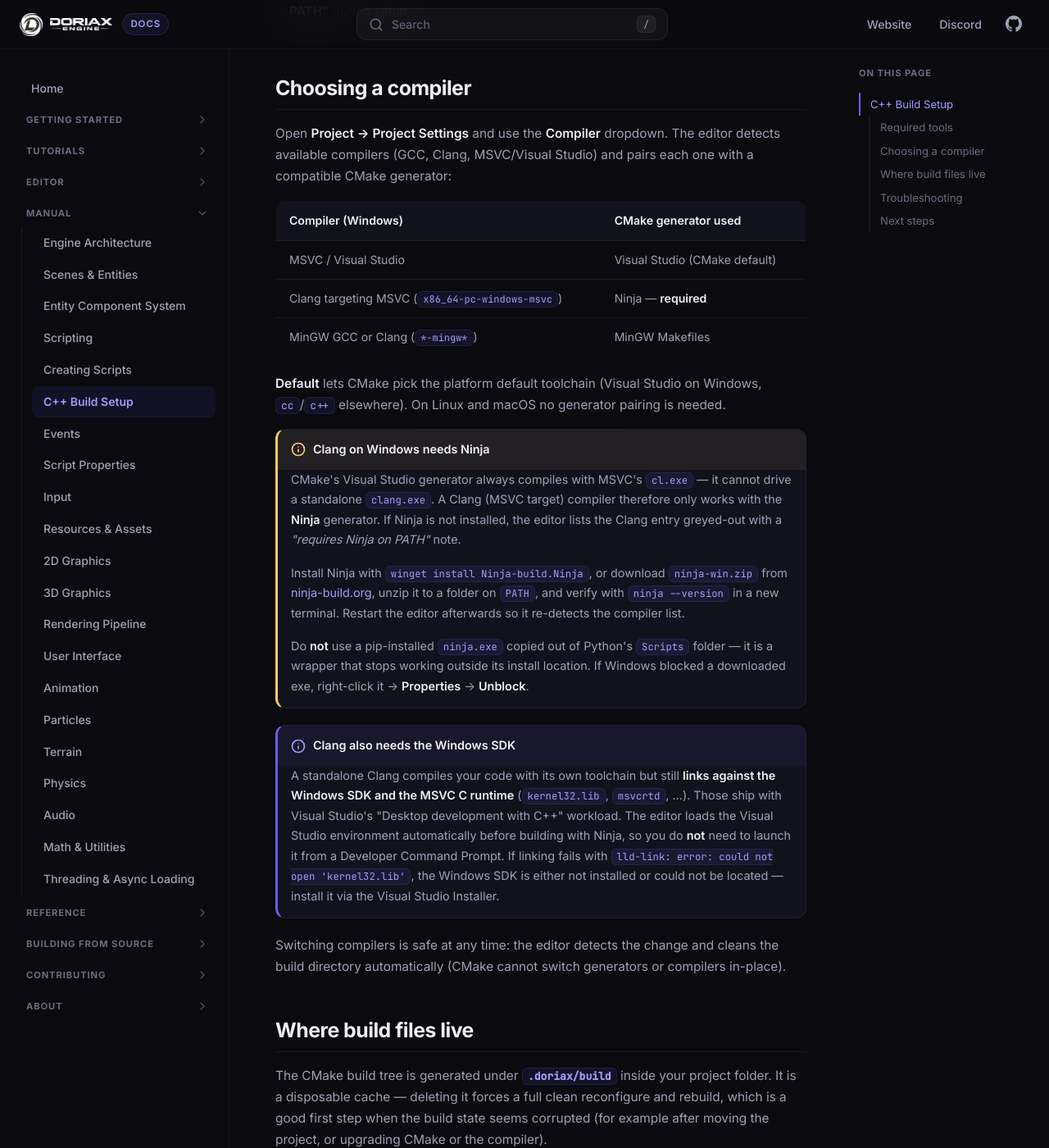
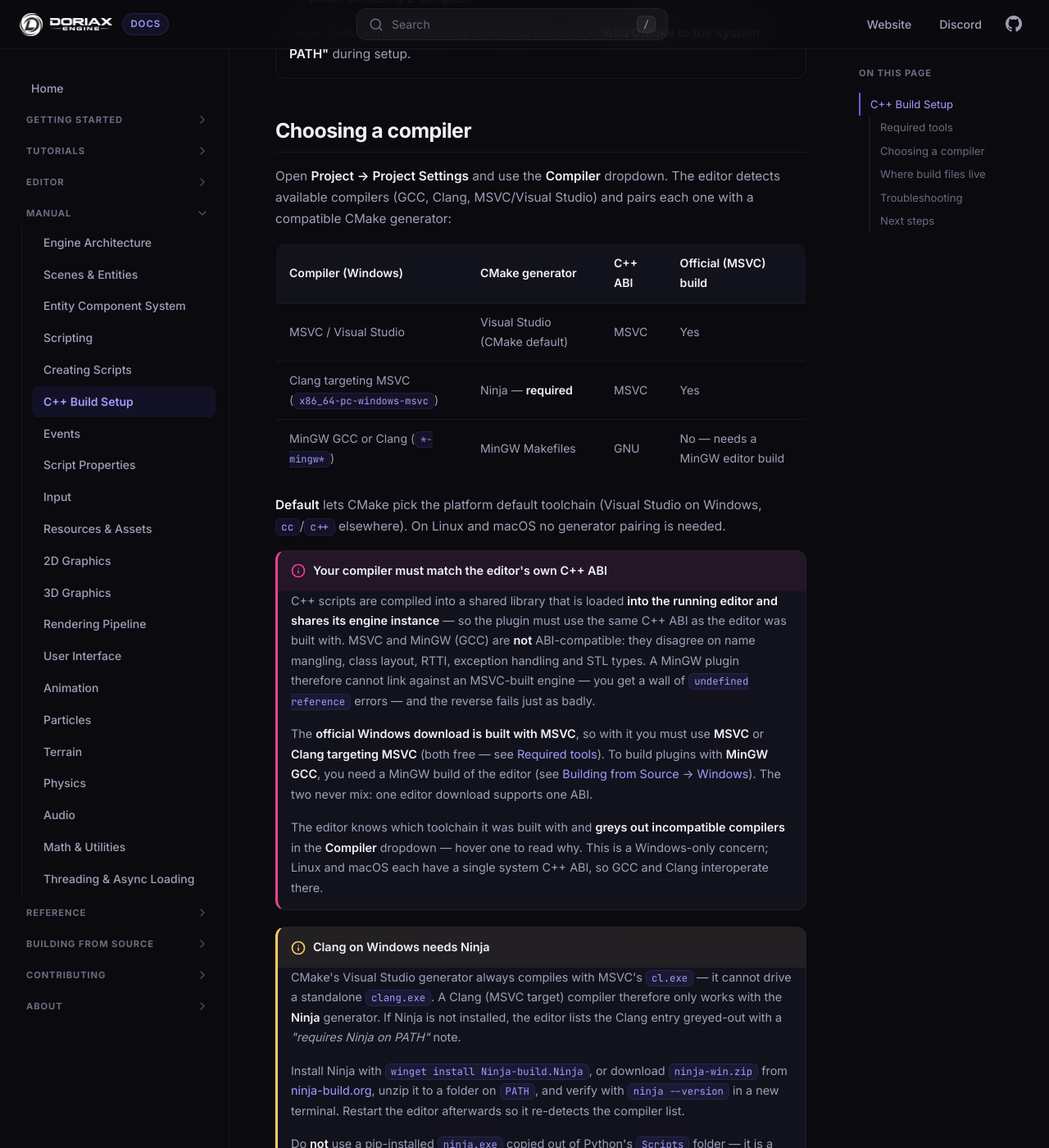
Before and after one commit to doriaxengine/doriax-docs, an MkDocs documentation site: the page built from docs/manual/cpp-build-setup.md, in a window 1280 px wide and 1400 px high, scrolled down 876 px. Shown: the whole window at 82% size. Built offline with MkDocs 1.6.1, drawn with Linux system fonts in a browser that asks for light colours; some of the changed text lies outside the part shown.

Commit message:
Added Windows Clang and MSVC build info

```diff
--- a/docs/manual/cpp-build-setup.md
+++ b/docs/manual/cpp-build-setup.md
@@ -29,7 +29,9 @@ these tools and shows a *Missing Build Tools* dialog listing anything it could n
       finds it automatically even when `cl.exe` is not on `PATH`.
     - **LLVM/Clang** (MSVC target, e.g. the `clang+llvm-*-pc-windows-msvc` release) —
       also requires **Ninja** on `PATH` (see the warning below).
-    - **MinGW GCC or Clang** — uses the *MinGW Makefiles* generator.
+    - **MinGW GCC or Clang** — uses the *MinGW Makefiles* generator. Only works with a
+      **MinGW build of the editor**, *not* the official MSVC download — see the ABI note
+      under [Choosing a compiler](#choosing-a-compiler).
 
     Install CMake from [cmake.org/download](https://cmake.org/download/) and check
     **"Add CMake to the system PATH"** during setup.
@@ -54,14 +56,33 @@ Open **Project → Project Settings** and use the **Compiler** dropdown. The edi
 detects available compilers (GCC, Clang, MSVC/Visual Studio) and pairs each one with a
 compatible CMake generator:
 
-| Compiler (Windows) | CMake generator used |
-| --- | --- |
-| MSVC / Visual Studio | Visual Studio (CMake default) |
-| Clang targeting MSVC (`x86_64-pc-windows-msvc`) | Ninja — **required** |
-| MinGW GCC or Clang (`*-mingw*`) | MinGW Makefiles |
+| Compiler (Windows) | CMake generator | C++ ABI | Official (MSVC) build |
+| --- | --- | --- | --- |
+| MSVC / Visual Studio | Visual Studio (CMake default) | MSVC | Yes |
+| Clang targeting MSVC (`x86_64-pc-windows-msvc`) | Ninja — **required** | MSVC | Yes |
+| MinGW GCC or Clang (`*-mingw*`) | MinGW Makefiles | GNU | No — needs a MinGW editor build |
 
 **Default** lets CMake pick the platform default toolchain (Visual Studio on Windows,
 `cc`/`c++` elsewhere). On Linux and macOS no generator pairing is needed.
+
+!!! danger "Your compiler must match the editor's own C++ ABI"
+    C++ scripts are compiled into a shared library that is loaded **into the running
+    editor and shares its engine instance** — so the plugin must use the same C++ ABI as
+    the editor was built with. MSVC and MinGW (GCC) are **not** ABI-compatible: they
+    disagree on name mangling, class layout, RTTI, exception handling and STL types. A
+    MinGW plugin therefore cannot link against an MSVC-built engine — you get a wall of
+    `undefined reference` errors — and the reverse fails just as badly.
+
+    The **official Windows download is built with MSVC**, so with it you must use **MSVC**
+    or **Clang targeting MSVC** (both free — see [Required tools](#required-tools)). To
+    build plugins with **MinGW GCC**, you need a MinGW build of the editor (see
+    [Building from Source → Windows](../building/windows.md)). The two never mix: one
+    editor download supports one ABI.
+
+    The editor knows which toolchain it was built with and **greys out incompatible
+    compilers** in the **Compiler** dropdown — hover one to read why. This is a
+    Windows-only concern; Linux and macOS each have a single system C++ ABI, so GCC and
+    Clang interoperate there.
 
 !!! warning "Clang on Windows needs Ninja"
     CMake's Visual Studio generator always compiles with MSVC's `cl.exe` — it cannot
@@ -107,6 +128,7 @@ is almost always the meaningful one.
 | `Missing Build Tools` dialog | CMake or a C++ compiler is not installed / not on `PATH`. Install it and restart the editor. |
 | `The C compiler ... is not able to compile a simple test program` together with `CMAKE_LINKER-NOTFOUND` or `TRK0005` | A custom compiler (usually Clang) was configured with the Visual Studio generator. Install Ninja and re-select the Clang compiler in Project Settings, or switch to the MSVC compiler. Editor versions before June 2026 allowed this broken combination. |
 | `CMake was unable to find a build program corresponding to "Ninja"` | `ninja.exe` is not on `PATH`, or it exists but cannot run (pip wrapper copied out of place, or blocked download). Install the standalone binary and check `ninja --version` works in a fresh terminal. |
+| `undefined reference to` **every** engine symbol (`doriax::Vector3::Vector3`, `doriax::Engine::onUpdate`, …) at the **link** step | The selected compiler's C++ ABI does not match the editor's — typically MinGW GCC against the official MSVC build. Use MSVC or Clang-targeting-MSVC on the MSVC build (or a MinGW editor for MinGW). Current editors grey out incompatible compilers, so this mainly appears in older versions or when building outside the editor. See [Choosing a compiler](#choosing-a-compiler). |
 | `lld-link: error: could not open 'kernel32.lib'` (or other `*.lib`) | Clang cannot find the Windows SDK libraries. Install the Windows SDK through the Visual Studio Installer ("Desktop development with C++"). The editor loads the MSVC environment automatically; if it can't find Visual Studio it warns and you can instead launch the editor from a Developer Command Prompt. |
 | `Does not match the generator used previously` | The build directory holds a cache from a different generator. The editor normally cleans it automatically when you switch compilers; if it reports the directory is **locked**, close anything using `.doriax/build` (notably the VS Code *CMake Tools* extension) or delete the folder manually, then try again. |
 | `CMake configuration failed` with **no other output** | Update the editor — older versions dropped the output of commands that failed quickly. Current versions print the full CMake error plus a `Process exited with code N` line. |
```
Also changed, not shown: docs/building/windows.md (+20 -0 lines).
